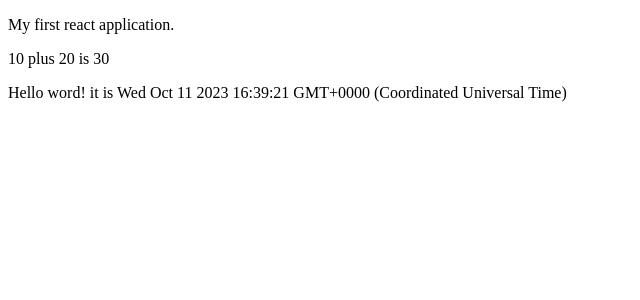
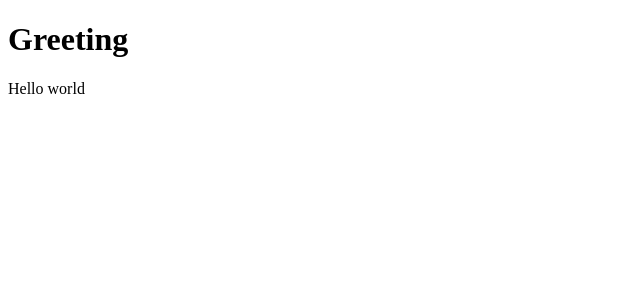
Before and after one commit to SubhaChandiran/react-demo-deploy, a React (Vite) app: page / in a window 1280 px wide. Shown: the top 300 px of the page, without its empty margins (0-640 px from the left). Built offline with nearby package versions, Linux system fonts and the light colour scheme.

Commit message:
multiple components

```diff
--- a/src/App.jsx
+++ b/src/App.jsx
@@ -1,21 +1,19 @@
+const Hello = () => {
+  return (
+    <div>
+      <p>Hello world</p>
+    </div>
+  )
+}
+
 const App = () => {
-
-  const now = new Date();
-
-  let a = 10;
-  let b = 20;
-  let answer = a + b;
 
   return (
     <>
-      <p>My first react application.</p>
       <div>
-        <p>{a} plus {b} is { answer }</p>
-        <p>Hello word! it is { now.toString() }</p>
+        <h1>Greeting</h1>
       </div>
-      <br />
-
-
+       <Hello />
     </>
   )
 }
```
